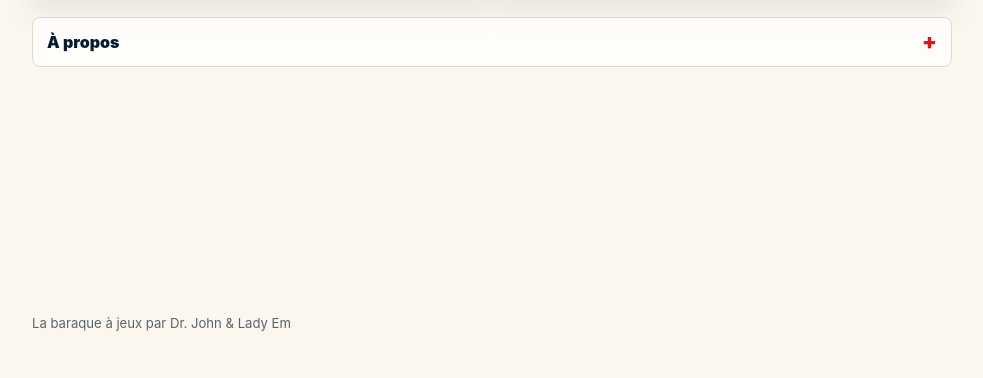
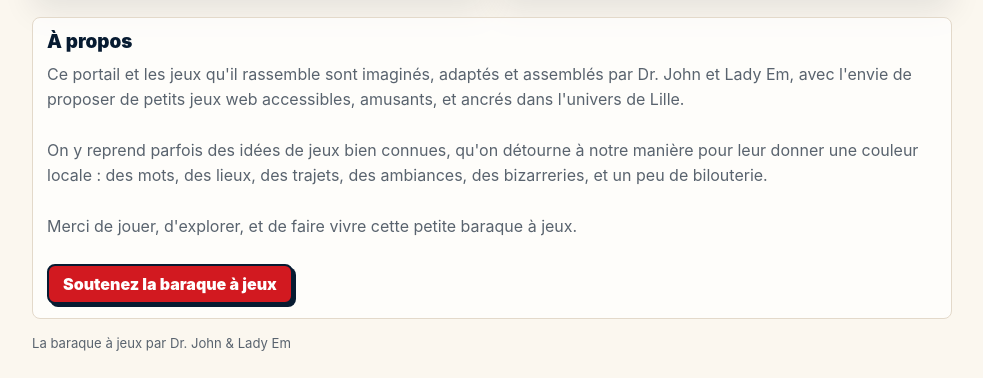
Before and after one commit to Dr-John-8bits/la-baraque-a-jeux, a website: page index.html in a window 1280 px wide. Shown: the part 442-820 px from the top of the page, without its empty margins (148-1131 px from the left). Drawn offline with Linux system fonts and the light colour scheme.

Commit message:
fix: afficher directement la section à propos
remplace le bloc pliable de la page d’accueil par une section visible en permanence et ajuste les styles associés.

```diff
--- a/index.html
+++ b/index.html
@@ -106,12 +106,8 @@
         </div>
       </section>
 
-      <section class="about-section" id="a-propos">
-        <details>
-          <summary>
-            <span>À propos</span>
-            <span aria-hidden="true">+</span>
-          </summary>
+      <section class="about-section" id="a-propos" aria-labelledby="about-title">
+        <h2 id="about-title">À propos</h2>
         <div class="about-section__text">
           <p>
             Ce portail et les jeux qu'il rassemble sont imaginés, adaptés et
@@ -120,14 +116,14 @@
             Lille.
           </p>
           <p>
-              On y reprend parfois des idées de jeux bien connues, qu'on
-              détourne à notre manière pour leur donner une couleur locale : des
-              mots, des lieux, des trajets, des ambiances, des bizarreries, et
-              un peu de bilouterie.
+            On y reprend parfois des idées de jeux bien connues, qu'on détourne
+            à notre manière pour leur donner une couleur locale : des mots, des
+            lieux, des trajets, des ambiances, des bizarreries, et un peu de
+            bilouterie.
           </p>
           <p>
-              Merci de jouer, d'explorer, et de faire vivre cette petite baraque
-              à jeux.
+            Merci de jouer, d'explorer, et de faire vivre cette petite baraque à
+            jeux.
           </p>
           <a
             class="support-button"
@@ -138,7 +134,6 @@
             Soutenez la baraque à jeux
           </a>
         </div>
-        </details>
       </section>
     </main>
 
--- a/packages/ui/components.css
+++ b/packages/ui/components.css
@@ -121,44 +121,27 @@ body.labaj-site {
   transform: translateY(-1px);
 }
 
-.about-section details {
+.about-section {
+  display: grid;
+  gap: 10px;
   border: 1px solid var(--labaj-line);
   border-radius: var(--labaj-radius);
+  padding: 14px;
   background: rgba(255, 255, 255, 0.72);
 }
 
-.about-section summary {
-  min-height: 48px;
-  display: flex;
-  align-items: center;
-  justify-content: space-between;
-  gap: 12px;
-  padding: 0 14px;
+.about-section h2 {
+  margin: 0;
   color: var(--labaj-ink);
-  cursor: pointer;
+  font-size: 1.18rem;
+  line-height: 1.1;
   font-weight: 900;
-  list-style: none;
-}
-
-.about-section summary::-webkit-details-marker {
-  display: none;
-}
-
-.about-section details[open] summary span:last-child {
-  transform: rotate(45deg);
-}
-
-.about-section summary span:last-child {
-  color: var(--labaj-red);
-  font-size: 1.35rem;
-  line-height: 1;
-  transition: transform 140ms ease;
+  letter-spacing: 0;
 }
 
 .about-section__text {
   display: grid;
   gap: 10px;
-  padding: 0 14px 14px;
   color: var(--labaj-muted);
   line-height: 1.55;
 }
```
Lines whose indentation alone changed are shown as unchanged.
